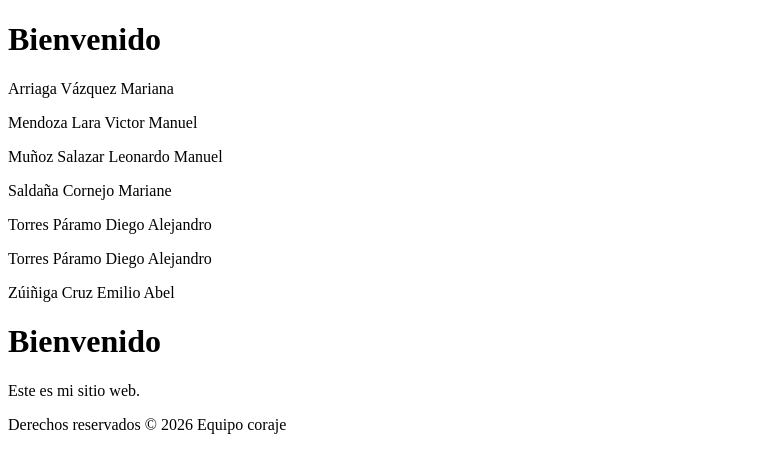
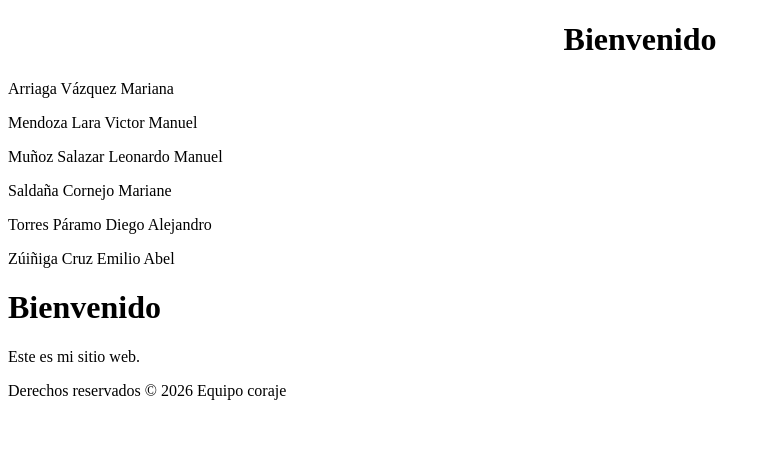
Before and after one commit to DoroteoScientist/IS_2DO_PARCIAL, a plain HTML site: page index.html in a window 1280 px wide. Shown: the whole page, without its empty margins (0-771 px from the left). Drawn offline with Linux system fonts and the light colour scheme.

Commit message:
Centrar titulo

```diff
--- a/index.html
+++ b/index.html
@@ -6,12 +6,12 @@
 </head>
 
 <body>
-    <h1>Bienvenido</h1>
+    <h1  style="text-align: center;">Bienvenido</h1>
     <p>Arriaga Vázquez Mariana </p>
     <p>Mendoza Lara Victor Manuel</p>
     <p>Muñoz Salazar Leonardo Manuel</p>
     <p>Saldaña Cornejo Mariane</p>
-    <p>Torres Páramo Diego Alejandro</p>Torres Páramo Diego Alejandro
+    <p>Torres Páramo Diego Alejandro</p>
     <p>Zúiñiga Cruz Emilio Abel</p>
 <h1>Bienvenido</h1>
 <p>Este es mi sitio web.</p>
```
